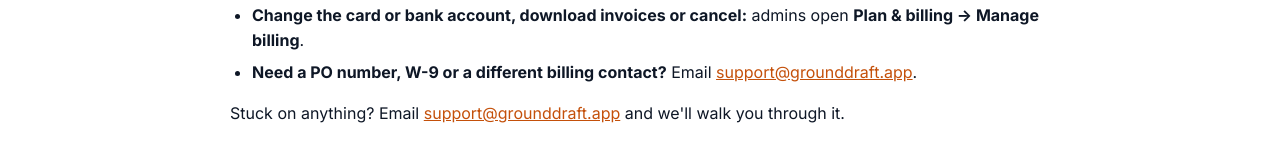
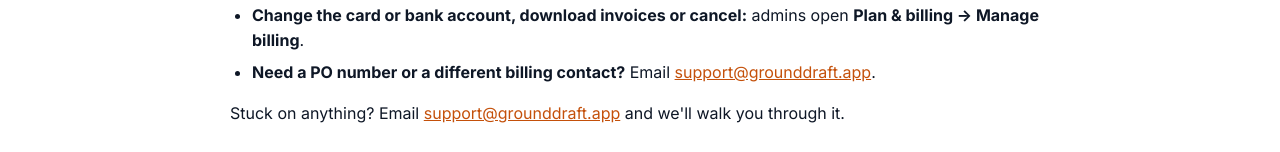
Before and after one commit to srios1022-ux/grounddraft-site, a plain HTML site: page start.html in a window 1280 px wide. Shown: the part 3031-3183 px from the top of the page. Drawn offline with Linux system fonts and the light colour scheme.

Commit message:
Remove W-9 mention from billing questions
Co-Authored-By: Claude Opus 5.5 <noreply@anthropic.com>

```diff
--- a/start.html
+++ b/start.html
@@ -128,7 +128,7 @@
     <li><b>How do we pay?</b> By card or bank account (ACH), charged automatically each month. After each payment a
       receipt with the invoice (and your memo) is emailed to the admin who set up billing.</li>
     <li><b>Change the card or bank account, download invoices or cancel:</b> admins open <b>Plan &amp; billing → Manage billing</b>.</li>
-    <li><b>Need a PO number, W-9 or a different billing contact?</b> Email
+    <li><b>Need a PO number or a different billing contact?</b> Email
       <a href="mailto:support@grounddraft.app?subject=Billing%20question">support@grounddraft.app</a>.</li>
   </ul>
 
```
